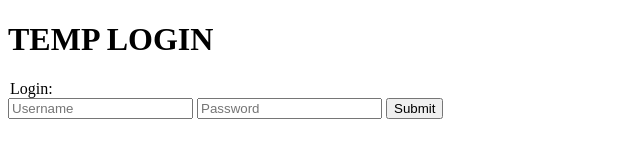
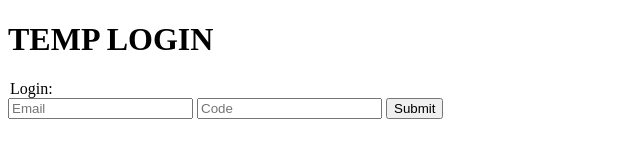
Before and after one commit to XXLZopes/hackathon24, a website: page frontEnd/temp/tempLogin.html in a window 1280 px wide. Shown: the full height of the page, 0-640 px from the left. Drawn offline with Linux system fonts and the light colour scheme.

Commit message:
Update tempLogin.html

```diff
--- a/frontEnd/temp/tempLogin.html
+++ b/frontEnd/temp/tempLogin.html
@@ -5,8 +5,8 @@
 <h1>TEMP LOGIN</h1>
 <form method="POST">
     <legend>Login:</legend>
-    <input type="text" placeholder="Username"/>
-    <input type="password" placeholder="Password" />
+    <input type="email" placeholder="Email" required="required"/>
+    <input type="password" placeholder="Code" required="required"/>
     <input type="submit"/>
 </form>
 </body>
```
